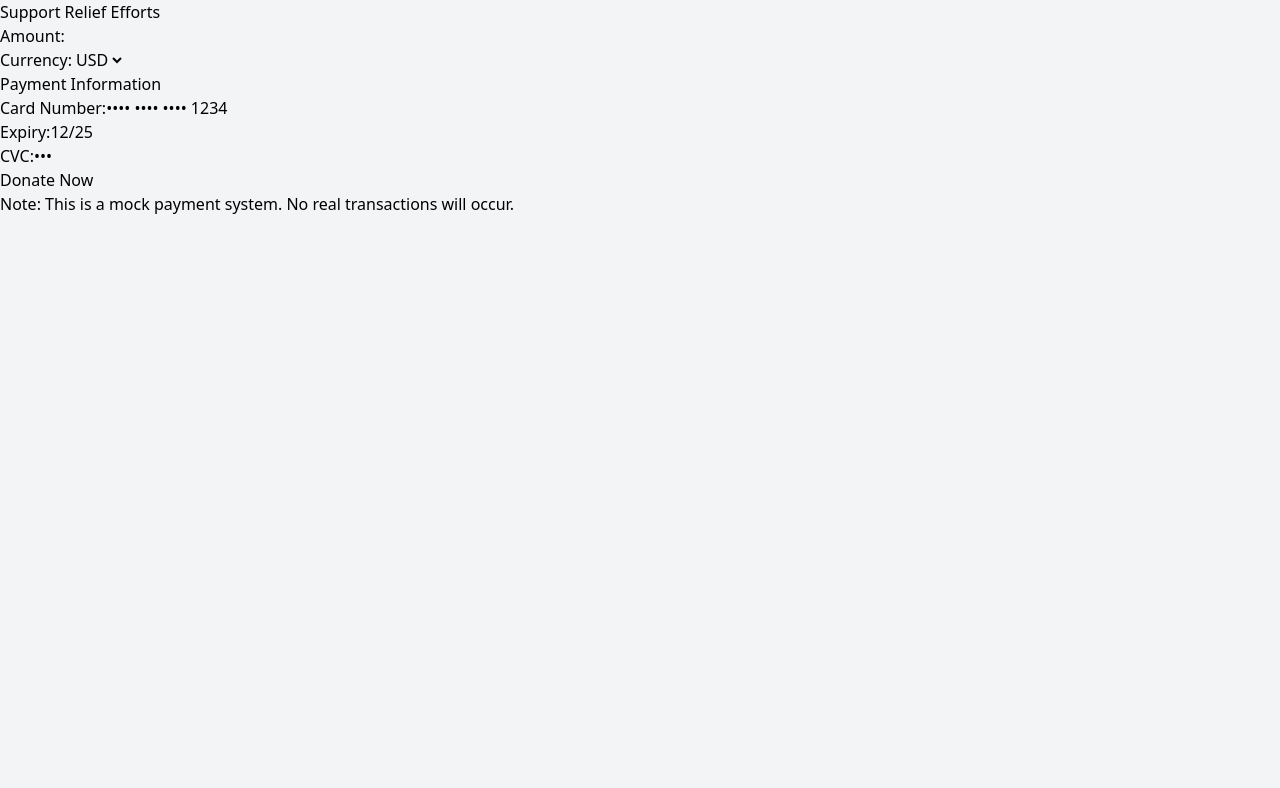
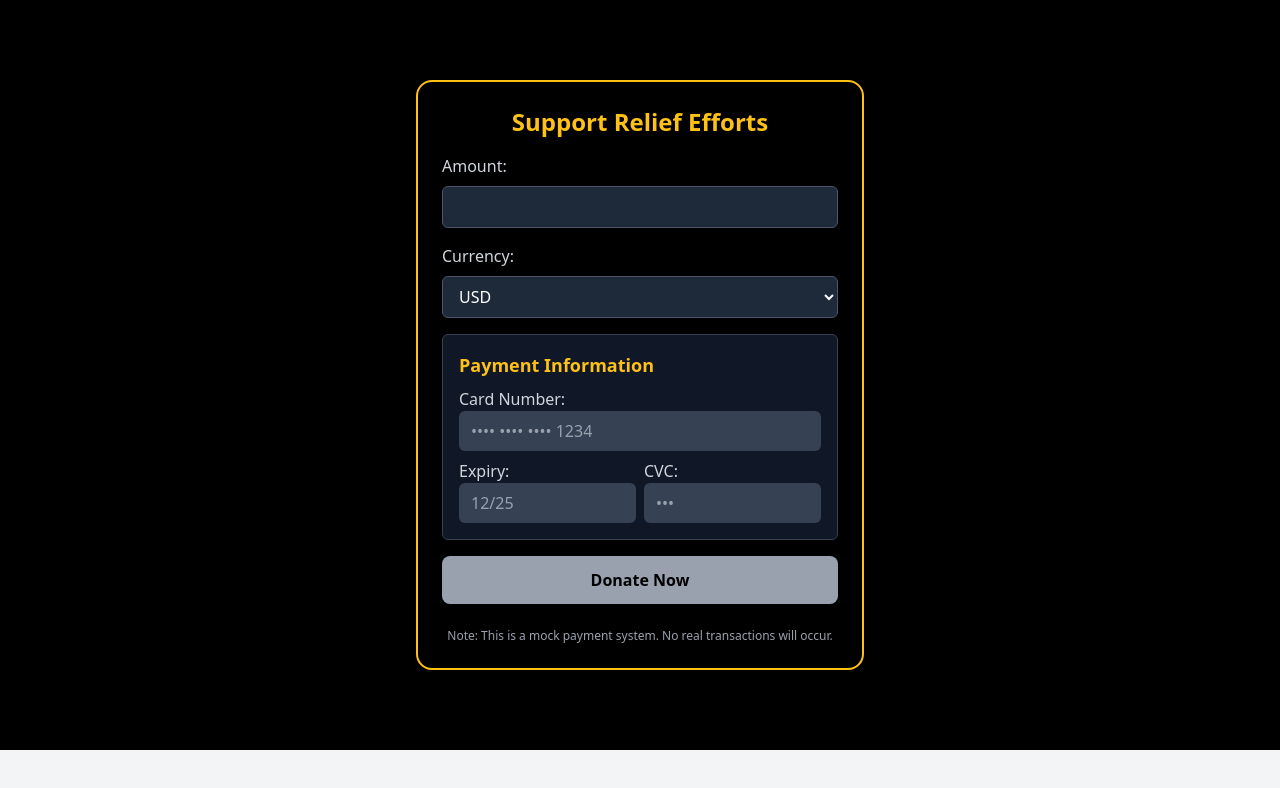
Before and after one commit to tinap98/DisasterPredict, a React (Vite) app in the folder frontend/: page /donate in a window 1280 px wide. Shown: the top 788 px of the page. Built offline with nearby package versions, Linux system fonts and the light colour scheme; sample sign-in values are in the browser's storage.

Commit message:
Updated DonationForm and Navbar components

```diff
--- a/frontend/src/components/DonationForm.jsx
+++ b/frontend/src/components/DonationForm.jsx
@@ -51,13 +51,15 @@ const DonationForm = ({ userId }) => {
     };
 
     return (
-        <div className="donation-form">
+        <div className="flex justify-center items-center py-10 bg-black">
+            <div className="bg-black bg-opacity-90 shadow-lg rounded-2xl p-6 w-full max-w-md border-2 border-[#FFC115] my-10">
                 {!transaction ? (
-                <form onSubmit={handleSubmit}>
-                    <h2>Support Relief Efforts</h2>
-                    {error && <div className="error-message">{error}</div>}
-                    <div className="form-group">
-                        <label>Amount:</label>
+                    <form onSubmit={handleSubmit} className="space-y-4 text-white">
+                        <h2 className="text-2xl font-bold text-[#FFC115] text-center">Support Relief Efforts</h2>
+                        {error && <div className="text-red-500 text-sm text-center">{error}</div>}
+
+                        <div className="space-y-2">
+                            <label className="block text-gray-300">Amount:</label>
                             <input
                                 type="number"
                                 step="0.01"
@@ -65,65 +67,80 @@ const DonationForm = ({ userId }) => {
                                 onChange={(e) => setAmount(e.target.value)}
                                 required
                                 min="1"
+                                className="w-full px-3 py-2 border border-gray-600 rounded-md focus:ring-2 focus:ring-[#FFC115] outline-none bg-gray-800 text-white"
                             />
                         </div>
 
-                    <div className="form-group">
-                        <label>Currency:</label>
-                        <select value={currency} onChange={(e) => setCurrency(e.target.value)}>
+                        <div className="space-y-2">
+                            <label className="block text-gray-300">Currency:</label>
+                            <select
+                                value={currency}
+                                onChange={(e) => setCurrency(e.target.value)}
+                                className="w-full px-3 py-2 border border-gray-600 rounded-md focus:ring-2 focus:ring-[#FFC115] outline-none bg-gray-800 text-white"
+                            >
                                 <option value="USD">USD</option>
                                 <option value="EUR">EUR</option>
                                 <option value="GBP">GBP</option>
                             </select>
                         </div>
 
-                    <div className="payment-details">
-                        <h3>Payment Information</h3>
-                        <div className="form-group">
-                            <label>Card Number:</label>
+                        <div className="bg-gray-900 p-4 rounded-md shadow-sm border border-gray-700">
+                            <h3 className="text-lg font-semibold text-[#FFC115]">Payment Information</h3>
+                            <div className="mt-2">
+                                <label className="block text-gray-300">Card Number:</label>
                                 <input
                                     type="text"
                                     value="•••• •••• •••• 1234"
                                     disabled
-                                className="mock-field"
+                                    className="w-full px-3 py-2 bg-gray-700 text-gray-400 rounded-md cursor-not-allowed"
                                 />
                             </div>
 
-                        <div className="form-group-row">
-                            <div>
-                                <label>Expiry:</label>
+                            <div className="flex justify-between mt-2 space-x-2">
+                                <div className="flex-1">
+                                    <label className="block text-gray-300">Expiry:</label>
                                     <input
                                         type="text"
                                         value="12/25"
                                         disabled
-                                    className="mock-field"
+                                        className="w-full px-3 py-2 bg-gray-700 text-gray-400 rounded-md cursor-not-allowed"
                                     />
                                 </div>
-                            <div>
-                                <label>CVC:</label>
+                                <div className="flex-1">
+                                    <label className="block text-gray-300">CVC:</label>
                                     <input
                                         type="text"
                                         value="•••"
                                         disabled
-                                    className="mock-field"
+                                        className="w-full px-3 py-2 bg-gray-700 text-gray-400 rounded-md cursor-not-allowed"
                                     />
                                 </div>
                             </div>
                         </div>
 
-                    <button type="submit" disabled={isProcessing || !amount}>
+                        <button
+                            type="submit"
+                            disabled={isProcessing || !amount}
+                            className="w-full py-3 bg-[#FFC115] text-black font-semibold rounded-lg shadow-md hover:bg-amber-500 transition-all duration-200 disabled:bg-gray-400"
+                        >
                             {isProcessing ? 'Processing...' : 'Donate Now'}
                         </button>
-                    <p className="mock-notice">Note: This is a mock payment system. No real transactions will occur.</p>
+                        <p className="text-xs text-gray-400 text-center mt-2">Note: This is a mock payment system. No real transactions will occur.</p>
                     </form>
                 ) : (
-                <div className="donation-success">
-                    <h2>Thank you for your generosity!💖</h2>
-                    <p>We've successfully processed your donation of {transaction.amount} {transaction.currency}.</p>
-                    <p>Transaction ID: {transaction.transaction_id}</p>
-                    <button onClick={() => navigate('/home')}>Return Home</button>
+                    <div className="text-center">
+                        <h2 className="text-2xl font-bold text-[#FFC115]">Thank you for your generosity! 💖</h2>
+                        <p className="text-gray-300 mt-2">We've successfully processed your donation of <span className="font-semibold text-white">{transaction.amount} {transaction.currency}</span>.</p>
+                        <p className="text-gray-400 text-sm">Transaction ID: {transaction.transaction_id}</p>
+                        <button
+                            onClick={() => navigate('/home')}
+                            className="mt-4 px-6 py-2 bg-[#FFC115] text-black font-semibold rounded-lg shadow-md hover:bg-amber-500 transition-all duration-200"
+                        >
+                            Return Home
+                        </button>
                     </div>
                 )}
+            </div>
         </div>
     );
 };
--- a/frontend/src/components/Navbar.jsx
+++ b/frontend/src/components/Navbar.jsx
@@ -1,7 +1,17 @@
 import React from "react";
-import { Link } from "react-router-dom";
+import { Link, useNavigate } from "react-router-dom";
 
 const Navbar = ({ isAuthenticated, handleLogout }) => {
+  const navigate = useNavigate();
+
+  // Function to handle restricted navigation
+  const handleRestrictedAccess = (e, route) => {
+    if (!isAuthenticated) {
+      e.preventDefault(); // Prevent default navigation
+      navigate("/signup"); // Redirect to Register page
+    }
+  };
+
   return (
     <nav className="bg-teal-600 text-white py-4 px-6 flex justify-between items-center shadow-md">
       {/* Logo */}
@@ -12,13 +22,15 @@ const Navbar = ({ isAuthenticated, handleLogout }) => {
         <Link to="/home" className="hover:underline">
           Home
         </Link>
-        <Link to="/disaster-news" className="hover:underline">
+
+        {/* Restricted Links */}
+        <Link to="/disaster-news" onClick={(e) => handleRestrictedAccess(e, "/disaster-news")} className="hover:underline">
           Disaster News
         </Link>
-        <Link to="/disaster-map" className="hover:underline">
+        <Link to="/disaster-map" onClick={(e) => handleRestrictedAccess(e, "/disaster-map")} className="hover:underline">
           Disaster Map
         </Link>
-        <Link to="/donate" className="hover:underline font-semibold text-yellow-300">
+        <Link to="/donate" onClick={(e) => handleRestrictedAccess(e, "/donate")} className="hover:underline font-semibold text-yellow-300">
           Donate
         </Link>
       </div>
```
Lines whose indentation alone changed are shown as unchanged.
